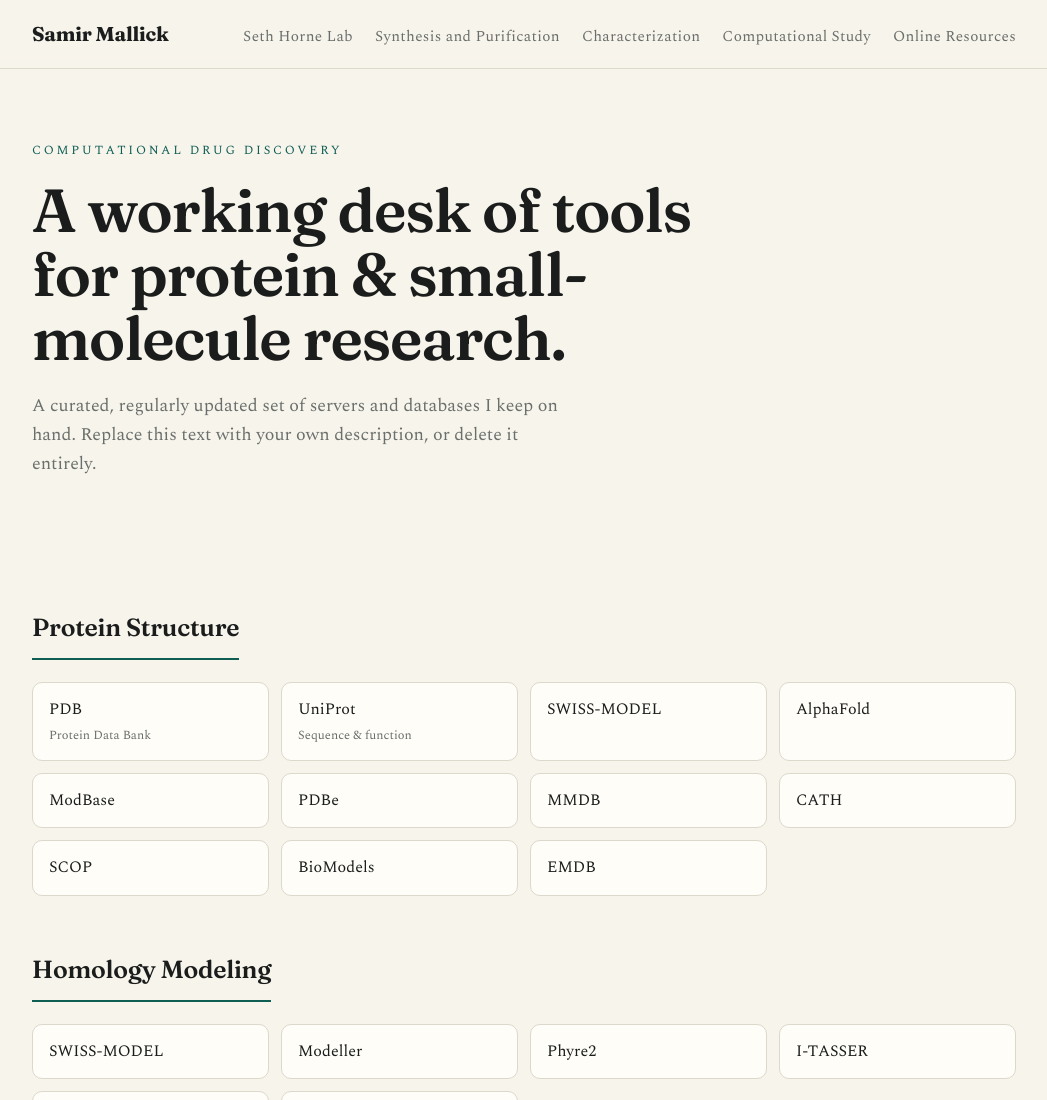
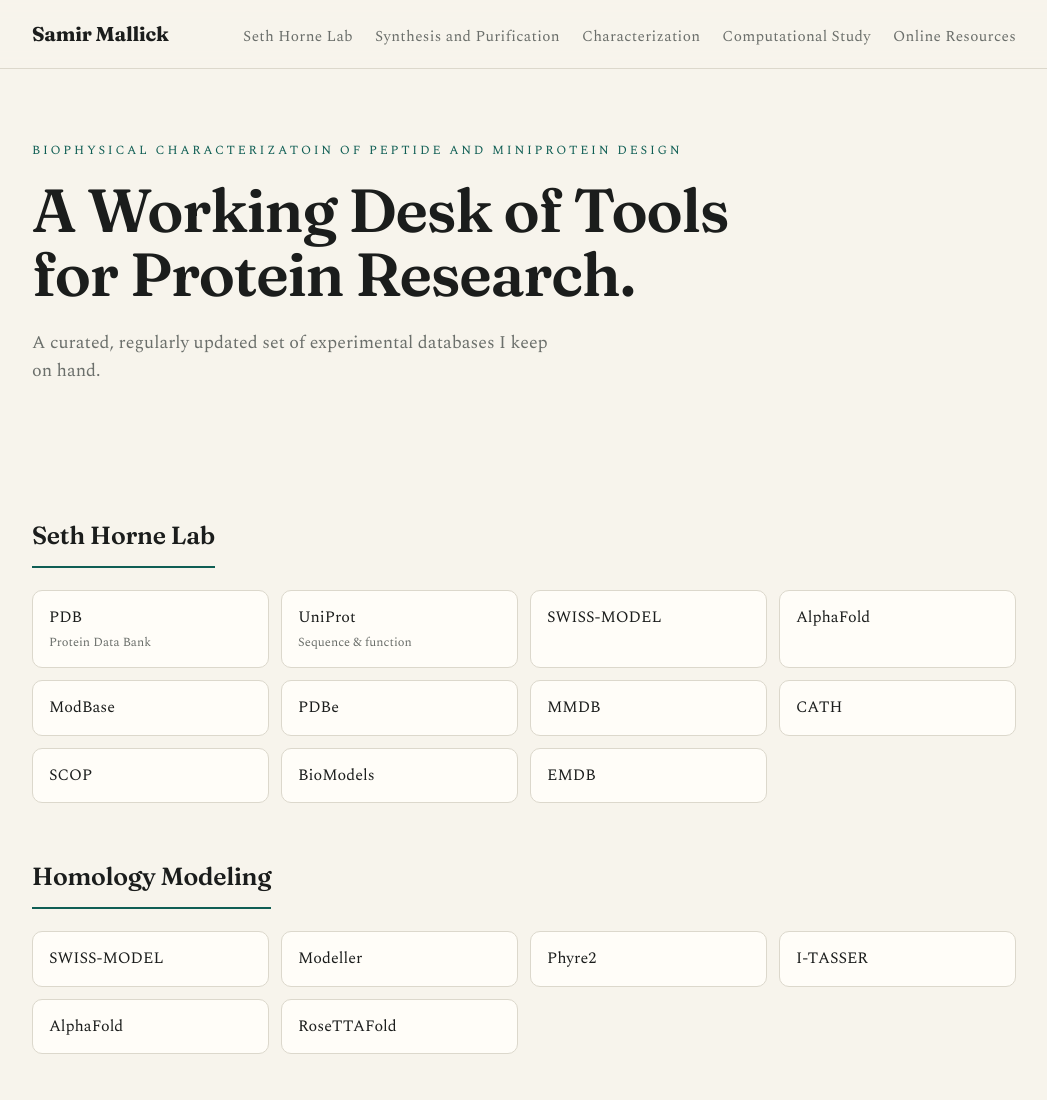
Before and after one commit to 1samirmallick1/1samirmallick1.github.io, a plain HTML site: page index.html in a window 1280 px wide. Shown: the top 1100 px of the page, without its empty margins (116-1163 px from the left). Drawn offline with nearby package versions, Linux system fonts and the light colour scheme.

Commit message:
Update hero section and category heading in index.html

```diff
--- a/index.html
+++ b/index.html
@@ -124,10 +124,9 @@
      HERO — your headline and one-line intro.
      ============================================================ -->
 <section class="hero">
-  <p class="eyebrow">Computational Drug Discovery</p>
-  <h1>A working desk of tools for protein &amp; small-molecule research.</h1>
-  <p class="lede">A curated, regularly updated set of servers and databases I keep on hand.
-  Replace this text with your own description, or delete it entirely.</p>
+  <p class="eyebrow">Biophysical Characterizatoin of Peptide and Miniprotein Design</p>
+  <h1>A Working Desk of Tools for Protein Research.</h1>
+  <p class="lede">A curated, regularly updated set of experimental databases I keep on hand.</p>
 </section>
 
 <main>
@@ -143,9 +142,9 @@
        ============================================================ -->
 
   <section class="category" id="structure">
-    <h2>Protein Structure</h2>
+    <h2>Seth Horne Lab</h2>
     <div class="links">
-      <a href="https://www.rcsb.org/" target="_blank" rel="noopener">PDB<span>Protein Data Bank</span></a>
+      <a href="https://sites.pitt.edu/~horne/index.html/" target="_blank" rel="noopener">PDB<span>Protein Data Bank</span></a>
       <a href="https://www.uniprot.org/" target="_blank" rel="noopener">UniProt<span>Sequence & function</span></a>
       <a href="https://swissmodel.expasy.org/" target="_blank" rel="noopener">SWISS-MODEL</a>
       <a href="https://alphafold.ebi.ac.uk/" target="_blank" rel="noopener">AlphaFold</a>
```
